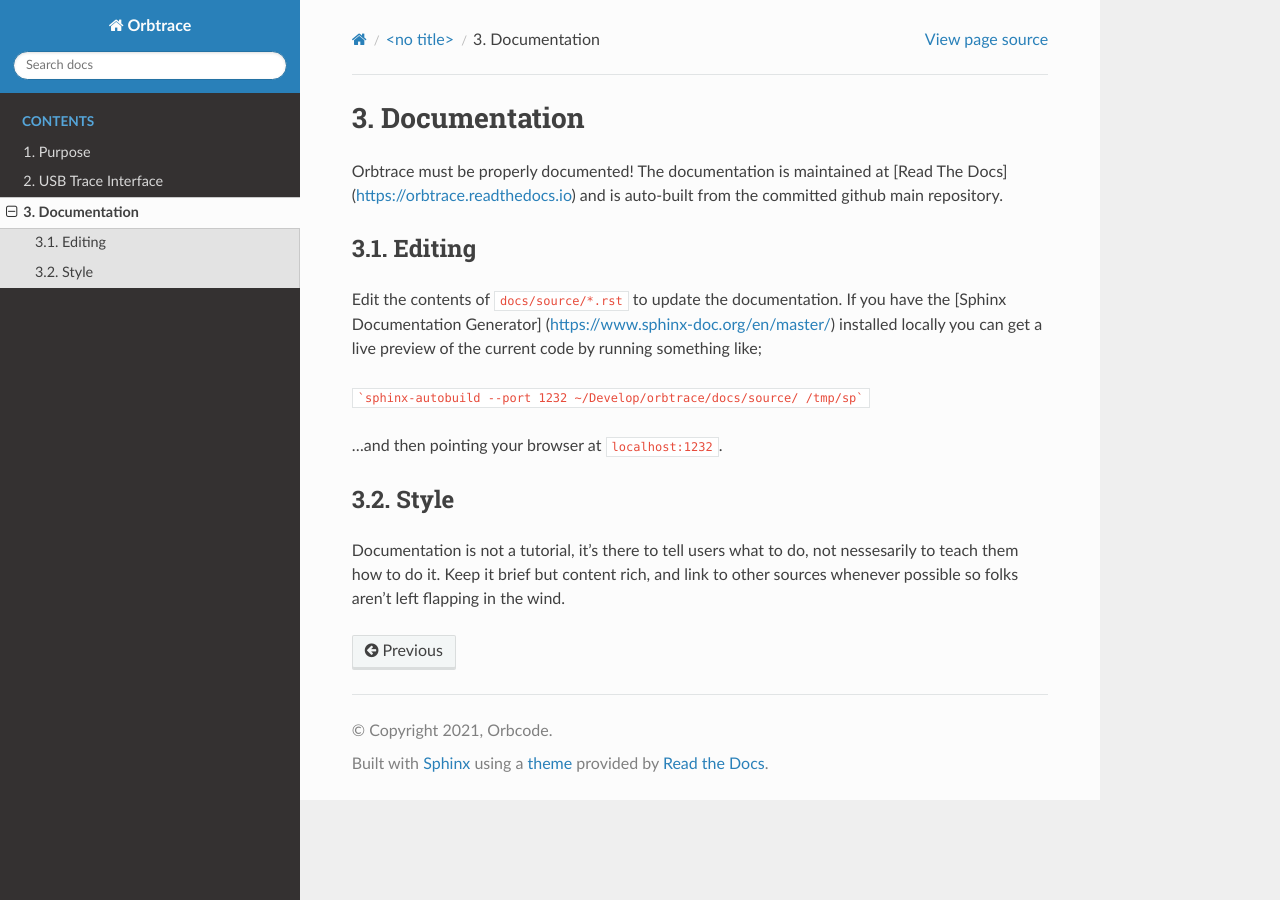
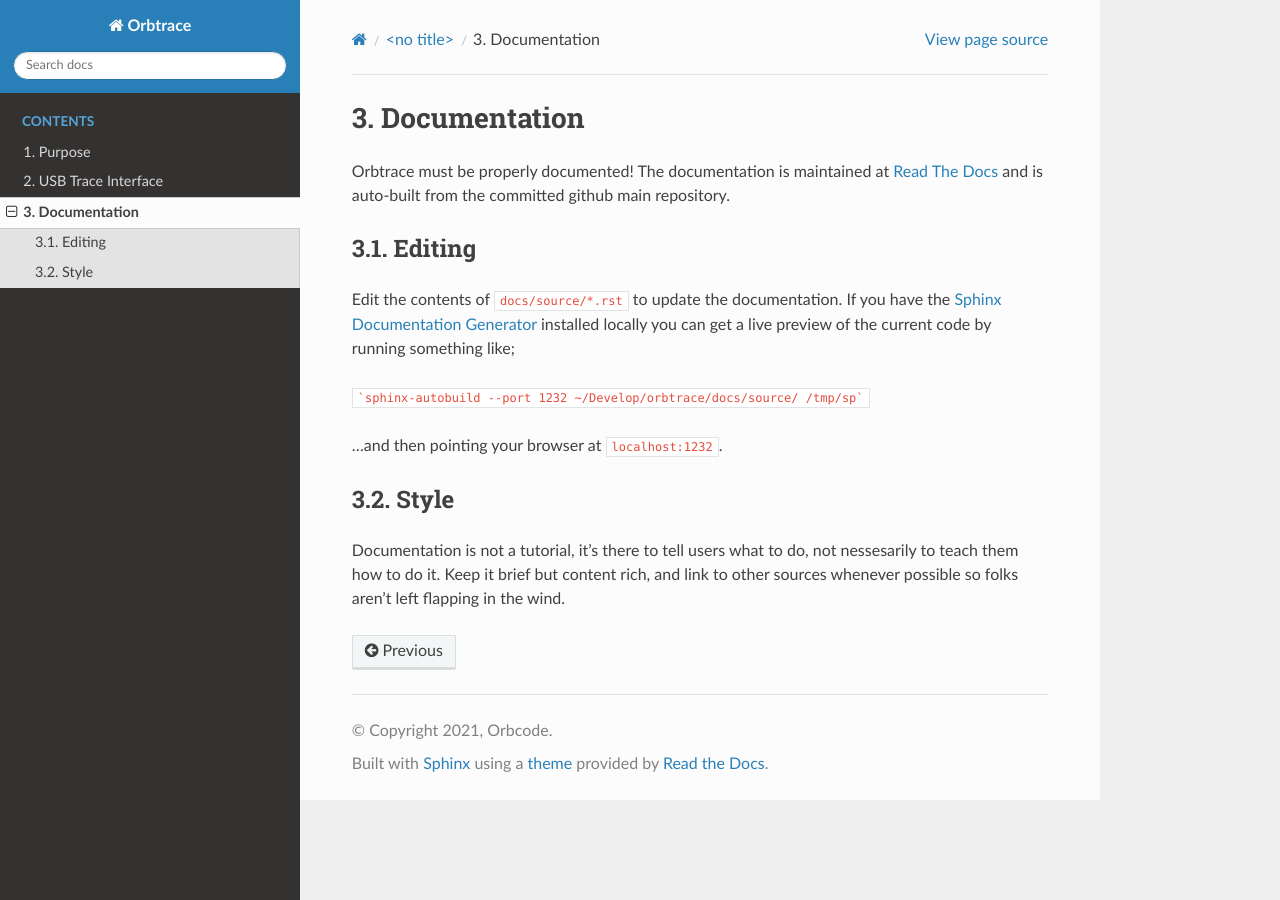
Before and after one commit to orbcode/orbtrace, a Sphinx documentation site: the page built from docs/source/developers/writing_documentation.rst, in a window 1280 px wide. Built offline with Sphinx 7.4.7 and the Read the Docs theme 2.0.0, drawn with Linux system fonts in a browser that asks for light colours.

Commit message:
Docs: Fix links syntax in writing documentation

````diff
--- a/docs/source/developers/writing_documentation.rst
+++ b/docs/source/developers/writing_documentation.rst
@@ -2,14 +2,14 @@ Documentation
 =============
 
 Orbtrace must be properly documented! The documentation is maintained at
-[Read The Docs](https://orbtrace.readthedocs.io) and is auto-built from the
+`Read The Docs <https://orbtrace.readthedocs.io>`_ and is auto-built from the
 committed github main repository.
 
 Editing
 -------
 
 Edit the contents of ``docs/source/*.rst`` to update the documentation. If you have
-the [Sphinx Documentation Generator] (https://www.sphinx-doc.org/en/master/) installed locally you can get a live preview of the current code by running something like;
+the `Sphinx Documentation Generator <https://www.sphinx-doc.org/en/master/>`_ installed locally you can get a live preview of the current code by running something like;
 
 ```sphinx-autobuild --port 1232 ~/Develop/orbtrace/docs/source/ /tmp/sp```
 
````
